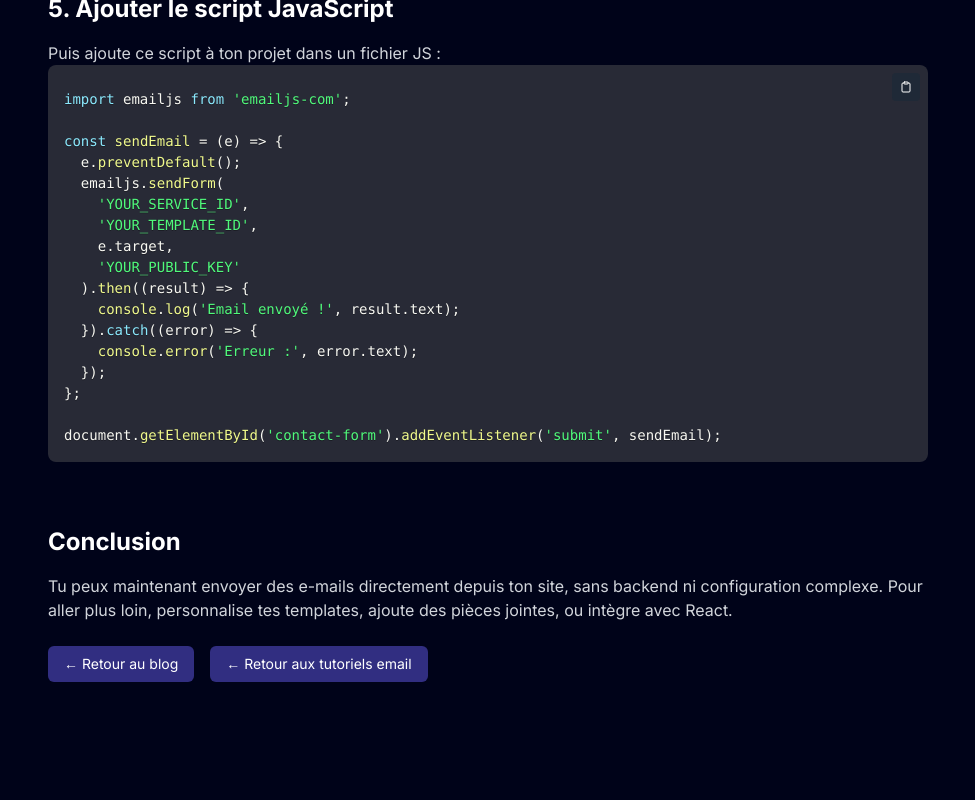
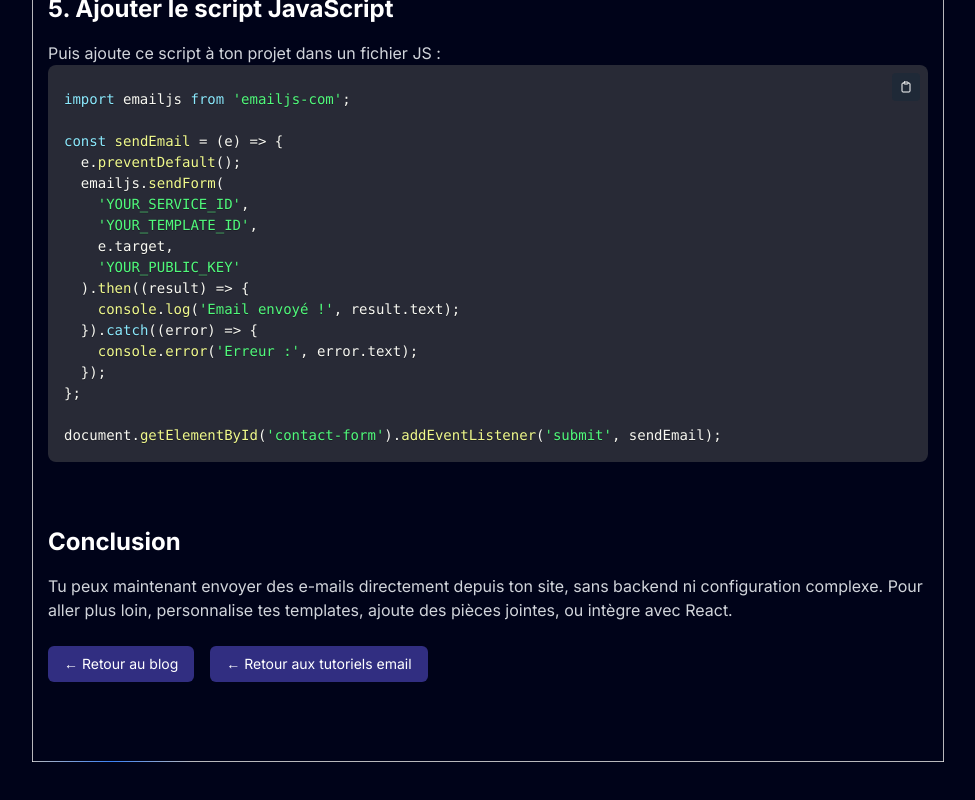
Before and after one commit to ChainerKOMISSA/Portfolio, a Next.js app in the folder portfolio/: page /blog/emails/emailjs in a window 1280 px wide. Shown: the part 1209-2009 px from the top of the page, without its empty margins (8-983 px from the left). Built offline with nearby package versions, Linux system fonts and the light colour scheme.

Commit message:
Corrections

```diff
--- a/portfolio/app/blog/bloc-code/page.tsx
+++ b/portfolio/app/blog/bloc-code/page.tsx
@@ -137,7 +137,7 @@ export default function BlogPage() {
                                     </p>
                                     <CodeBlock code={exempleCode} language="javascript"/>
                                     <h3 className="text-xl font-semibold mt-10 mb-2 text-white">Les langages les plus utiles pour CodeBlock</h3>
-                                    <table className="w-1/2 text-sm text-left text-gray-300 border border-gray-700 rounded-lg overflow-hidden">
+                                    <table className="text-sm text-left text-gray-300 border border-gray-700 rounded-lg overflow-hidden">
                                         <thead className="bg-gray-800 text-gray-100">
                                         <tr>
                                             <th className="px-4 py-3 border-b border-gray-700">Types de code</th>
--- a/portfolio/app/blog/emails/emailjs/page.tsx
+++ b/portfolio/app/blog/emails/emailjs/page.tsx
@@ -30,21 +30,23 @@ document.getElementById('contact-form').addEventListener('submit', sendEmail);`;
 export default function BlogPage() {
     return (
         <main className="min-h-screen p-10 bg-black-100 flex flex-col overflow-hidden mx-auto sm:px-10 px-5">
-            <Link
-                href="/blog/emails"
-                className="inline-block px-4 py-2 w-14 bg-black-100 border-2 border-indigo-950 hover:bg-indigo-950 text-white rounded-lg transition"
-            >
-                <IoIosArrowRoundBack />
-            </Link>
+            <Link href="/blog/emails" className="inline-block px-4 py-2 w-14 bg-black-100 border-2 border-indigo-950 hover:bg-indigo-950 text-white rounded-lg transition"><IoIosArrowRoundBack /></Link>
             <div className="relative mx-auto my-10 flex max-w-7xl flex-col">
                 <header className="w-full px-4 md:px-8 py-6">
-                    <h1 className="text-5xl font-bold text-slate-500 text-center">
-                        Envoyer un email avec EmailJS
-                    </h1>
+                    <h1 className="text-5xl font-bold text-slate-500 text-center">Envoyer un email avec EmailJS</h1>
                 </header>
 
                 <div className="flex flex-col md:flex-row justify-between">
                     <div className="relative flex-1 flex flex-col items-center justify-center">
+                        <div className="absolute inset-y-0 left-0 h-full w-px bg-neutral-200/80 dark:bg-neutral-800/80">
+                            <div className="absolute top-0 h-40 w-px bg-gradient-to-b from-transparent via-blue-500 to-transparent" />
+                        </div>
+                        <div className="absolute inset-y-0 right-0 h-full w-px bg-neutral-200/80 dark:bg-neutral-800/80">
+                            <div className="absolute h-40 w-px bg-gradient-to-b from-transparent via-blue-500 to-transparent" />
+                        </div>
+                        <div className="absolute inset-x-0 bottom-0 h-px w-full bg-neutral-200/80 dark:bg-neutral-800/80">
+                            <div className="absolute mx-auto h-px w-40 bg-gradient-to-r from-transparent via-blue-500 to-transparent" />
+                        </div>
                         <div className="px-4 py-10 md:py-20 w-full">
                             <div className="w-full space-y-16">
                                 <section id="intro">
--- a/portfolio/app/blog/emails/nodemailer/page.tsx
+++ b/portfolio/app/blog/emails/nodemailer/page.tsx
@@ -308,6 +308,7 @@ export default function ContactForm() {
                     </div>
                     </div>
 
+
                     {/* Sidebar TOC */}
                     <aside className="hidden md:block w-64 ml-8 sticky top-20 h-fit">
                         <h3 className="text-lg font-semibold text-white mb-4">Sommaire</h3>
--- a/portfolio/app/blog/emails/page.tsx
+++ b/portfolio/app/blog/emails/page.tsx
@@ -10,6 +10,7 @@ export default function BlogPage() {
             <main className="min-h-screen p-10 bg-black-100 flex flex-col overflow-hidden mx-auto sm:px-10 px-5">
                 <Link href="/blog" className="inline-block px-4 py-2 w-14 bg-black-100 border-2 border-indigo-950 hover:bg-indigo-950 text-white rounded-lg transition">
                     <IoIosArrowRoundBack /></Link>
+
                 <div className="w-full px-4 md:px-8 py-6">
                     <h1 className="text-5xl font-bold text-slate-500 text-center">Envoyer des emails depuis ton code</h1>
                 </div>
--- a/portfolio/app/blog/emails/smtpjs/page.tsx
+++ b/portfolio/app/blog/emails/smtpjs/page.tsx
@@ -44,7 +44,6 @@ export default function BlogPage(){
                 <IoIosArrowRoundBack />
             </Link>
             <div className="relative mx-auto my-10 flex max-w-7xl flex-col">
-                {/* Header */}
                 <header className="w-full px-4 md:px-8 py-6">
                     <h1 className="text-5xl font-bold text-slate-500 text-center">Envoyer un mail avec SmtpJS</h1>
                 </header>
```
Lines whose indentation alone changed are shown as unchanged.
